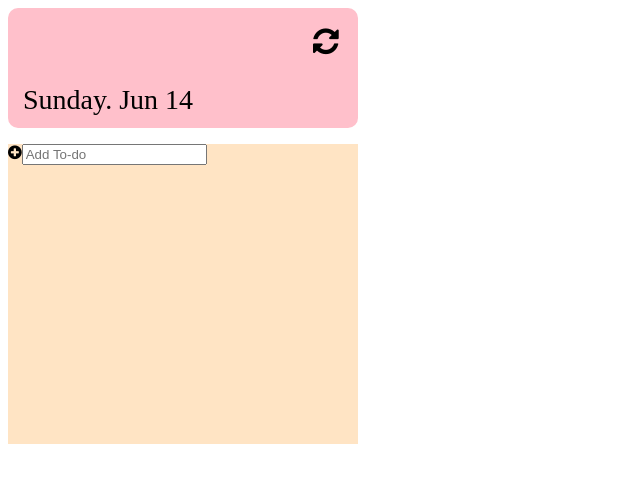
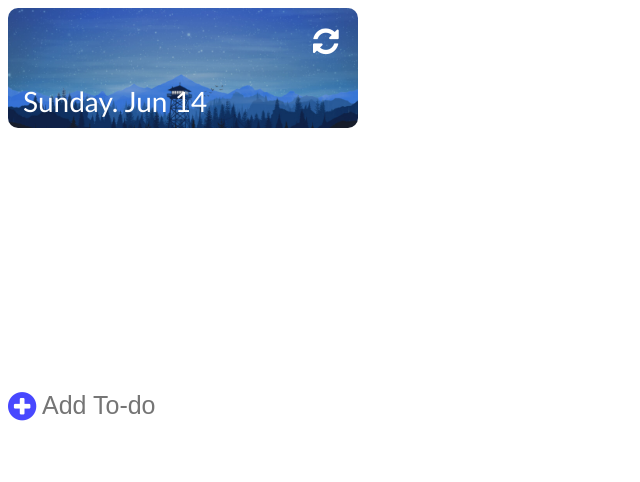
Before and after one commit to BZdeny/To-Do, a plain HTML site: page index.html in a window 1280 px wide. Both pictures are taken after a click on the icon 325 px from the left and 41 px from the top of the page. Shown: the whole page, without its empty margins (0-640 px from the left). Drawn offline with Linux system fonts and the light colour scheme.

Commit message:
git add .

```diff
--- a/css/styles.css
+++ b/css/styles.css
@@ -1,11 +1,17 @@
+body {
+    font-family: 'Gill Sans', 'Gill Sans MT', Calibri, 'Trebuchet MS', sans-serif;
+}
 .active {
     text-decoration: line-through;
 }
 .header {
     border-radius: 10px;
-    background-color: pink;
+    border: 1px;
+    background-image: url(back.jpg);
+    background-size: cover;
     height: 120px;
     width: 350px;
+    color: white;
 }
 .fa-refresh {
     margin-left: 305px;
@@ -13,12 +19,26 @@
     font-size: 30px;
 }
 .base {
+    display: grid;
+    grid-template-columns: auto;
+    border-radius: 10px;
     height: 300px;
     width: 350px;
-    background-color: bisque;
 }
 #inputText {
-    position: absolute;
+    font-size: 25px;
+    width: 280px;
+    border: none;
+    top: 390px;
+    left: 40px;
+    position: fixed;
+    outline-color: rgb(72, 72, 255);
+}
+.fa-plus-circle {
+    position: fixed;
+    font-size: 33px;
+    top: 390px;
+    color: rgb(72, 72, 255);
 }
 #date {
     font-size: 28px;
@@ -32,3 +52,19 @@
 .text {
     display: inline;
 }
+#list {
+    width: 310px;
+    height: 230px;
+    overflow: auto;
+    font-size: 24px;
+    position: relative;
+}
+.fa-trash {
+    position: absolute;
+    left: 300px;
+}
+.fa-circle-thin, .fa-check-circle {
+    position: absolute;
+    left: 5px;
+    color: rgb(72, 72, 255);
+}
--- a/main.js
+++ b/main.js
@@ -1,4 +1,11 @@
 'use strict'
+
+function loadList(array){
+    array.forEach(function(item) {
+        plusList(item.name, item.id, item.done, item.trash)
+    });
+}
+
 dateInput('date')
 function dateInput(n) {
     const dateHere = new Date()
@@ -29,6 +36,7 @@ let inputOut
                     done: false,
                     trash: false
                 })
+                localStorage.setItem("ToDo", JSON.stringify(listArray))
                 arrayId++
             }
         }
@@ -46,6 +54,7 @@ plusItem.addEventListener('click', () => {
             done: false,
             trash: false
         })
+    localStorage.setItem("ToDo", JSON.stringify(listArray))
     }
         arrayId++
     }
@@ -55,11 +64,23 @@ const doneCircle = 'fa-check-circle'
 const undoneCircle = 'fa-circle-thin'
 const lineThrough = 'active'
 
+let data = localStorage.getItem("ToDo")
+
+if(data){
+    listArray = JSON.parse(data)
+    arrayId = listArray.length
+    loadList(listArray)
+} else {
+    listArray = []
+    arrayId = 0
+}
+
 function plusList(n, id, done, trash) {
     if (trash) {return;}
     const doneChange = done ? doneCircle : undoneCircle
     const doneThrough = done ? lineThrough : ''
-    let text = `<li class="block"> <i class="fa ${doneChange}" aria-hidden="true" id="${id}" job="complete"></i><p class="text">${n}</p><i class="fa fa-trash" aria-hidden="true" job ="delete"></i></li>`
+    let text = `<li class="block"> <i class="fa ${doneChange}" aria-hidden="true" id="${id}" job="complete"></i><p class="text" class="${doneThrough}">${n}</p><i class="fa fa-trash" aria-hidden="true" job ="delete"></i></li>`
+    console.log(text)
     document.getElementById('list').insertAdjacentHTML('beforeend', text)
     document.querySelector('input').value = ''
     }
@@ -73,7 +94,7 @@ function completeToDo(complete) {
 
 function removeElement(remove) {
     remove.parentNode.parentNode.removeChild(remove.parentNode)
-    //listArray.splice()
+    listArray[remove.id].trash = true
 }
 
 const list = document.getElementById('list')
@@ -86,4 +107,12 @@ list.addEventListener('click', (event) => {
     if (complete === 'delete'){
         removeElement(element)
     }
+    localStorage.setItem("ToDo", JSON.stringify(listArray))
 })
+
+const clear = document.querySelector('.fa-refresh')
+
+clear.addEventListener('click', () => {
+    localStorage.clear()
+    location.reload()
+})
```
Also changed, not shown: css/back.jpg (added).
